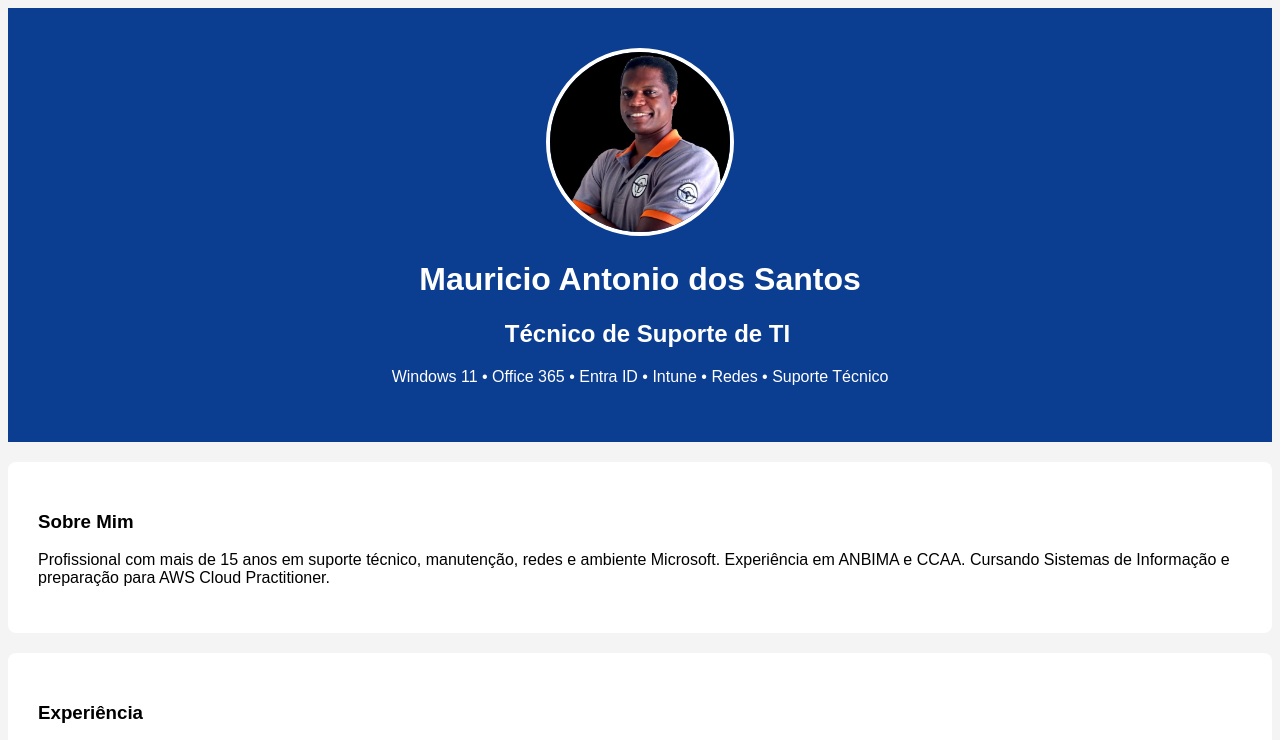
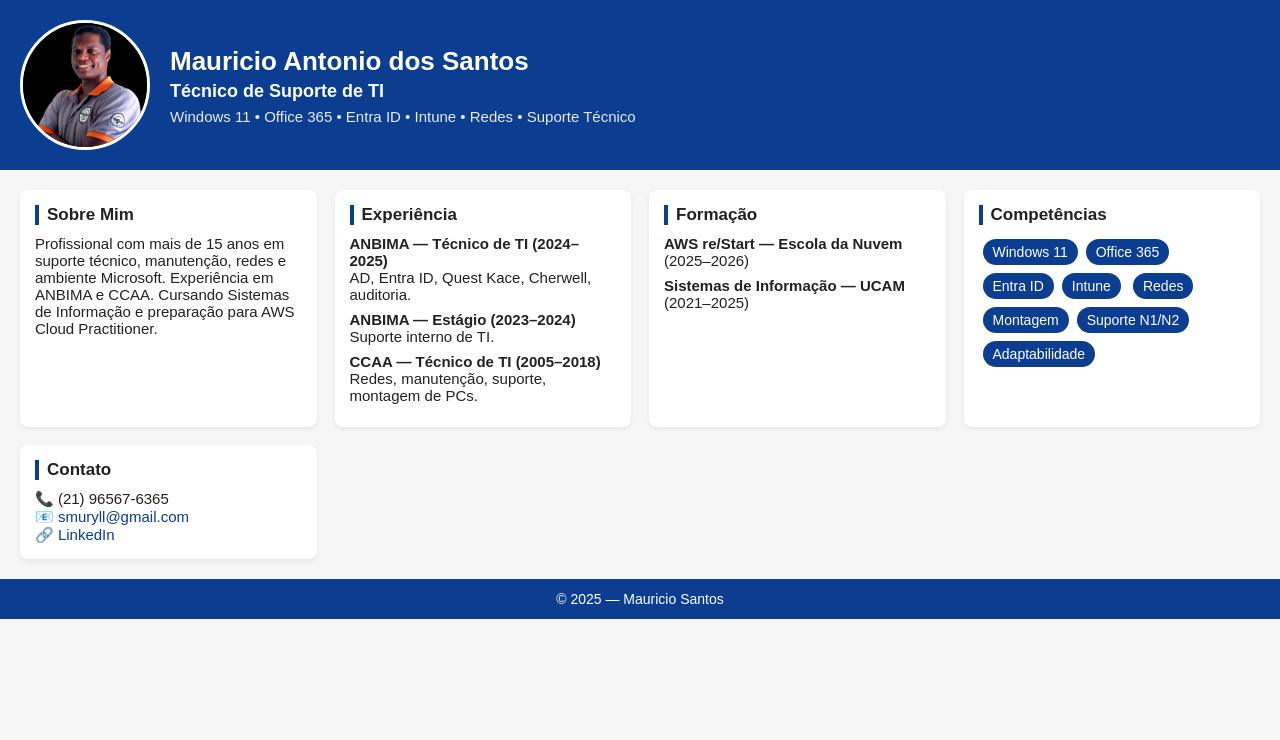
Before and after one commit to mauricio-a-santos/Bucket-S3-AWS, a plain HTML site: page Arquivos do site/index.html in a window 1280 px wide. Shown: the top 740 px of the page. Drawn offline with Linux system fonts and the light colour scheme.

Commit message:
Update style.css
Alteração de estilo

```diff
--- a/Arquivos do site/style.css
+++ b/Arquivos do site/style.css
@@ -1,5 +1,101 @@
-body {font-family: Arial; background:#f4f4f4;} header{background:#0b3d91;color:white;text-align:center;padding:40px 0;}
-.profile-photo{width:180px;height:180px;border-radius:100%;border:4px solid #fff;}
-.container{width:90%;max-width:900px;margin:auto;padding:20px 0;}
-section{background:white;margin:20px 0;padding:30px;border-radius:8px;}
-h2{border-left:5px solid #0b3d91;padding-left:10px;}
+* {
+    margin: 0;
+    padding: 0;
+    box-sizing: border-box;
+    font-family: Arial, Helvetica, sans-serif;
+}
+
+body {
+    background: #f6f6f6;
+    color: #222;
+}
+
+/* HEADER */
+header {
+    display: flex;
+    align-items: center;
+    padding: 20px;
+    background: #0b3d91;
+    color: white;
+}
+
+header img {
+    width: 130px;
+    height: 130px;
+    border-radius: 100%;
+    object-fit: cover;
+    border: 3px solid white;
+    margin-right: 20px;
+}
+
+header h1 {
+    font-size: 26px;
+    margin-bottom: 4px;
+}
+
+header h2 {
+    font-size: 18px;
+    margin-bottom: 6px;
+}
+
+header .headline {
+    font-size: 15px;
+    opacity: 0.9;
+}
+
+/* MAIN GRID */
+main.grid {
+    display: grid;
+    grid-template-columns: repeat(auto-fit, minmax(260px, 1fr));
+    gap: 18px;
+    padding: 20px;
+}
+
+section {
+    background: white;
+    padding: 15px;
+    border-radius: 8px;
+    box-shadow: 0 2px 5px rgba(0,0,0,0.07);
+    font-size: 15px;
+}
+
+section h3 {
+    font-size: 17px;
+    border-left: 4px solid #0b3d91;
+    padding-left: 8px;
+    margin-bottom: 10px;
+}
+
+ul {
+    list-style: none;
+}
+
+ul li {
+    margin-bottom: 8px;
+}
+
+/* SKILLS */
+.skills span {
+    background: #0b3d91;
+    color: white;
+    padding: 5px 10px;
+    border-radius: 15px;
+    display: inline-block;
+    margin: 4px;
+    font-size: 14px;
+}
+
+/* CONTACT */
+a {
+    color: #0b3d91;
+    text-decoration: none;
+}
+
+/* FOOTER */
+footer {
+    text-align: center;
+    padding: 12px;
+    background: #0b3d91;
+    color: white;
+    font-size: 14px;
+}
```
